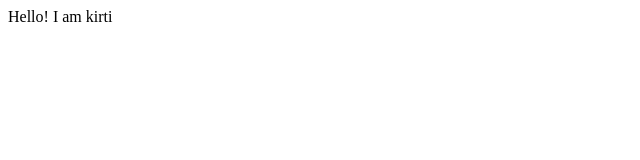
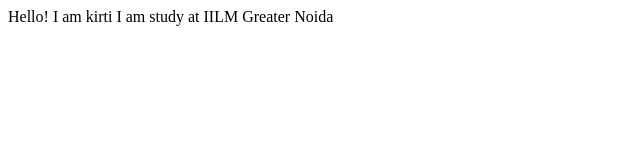
Before and after one commit to kirti1270/Kirti-site, a plain HTML site: page index.html in a window 1280 px wide. Shown: the whole page, without its empty margins (0-640 px from the left). Drawn offline with Linux system fonts and the light colour scheme.

Commit message:
Update index.html

```diff
--- a/index.html
+++ b/index.html
@@ -8,5 +8,7 @@
 </head>
 <body>
     Hello! I am kirti
+
+    I am study at IILM Greater Noida
 </body>
 </html>
```
